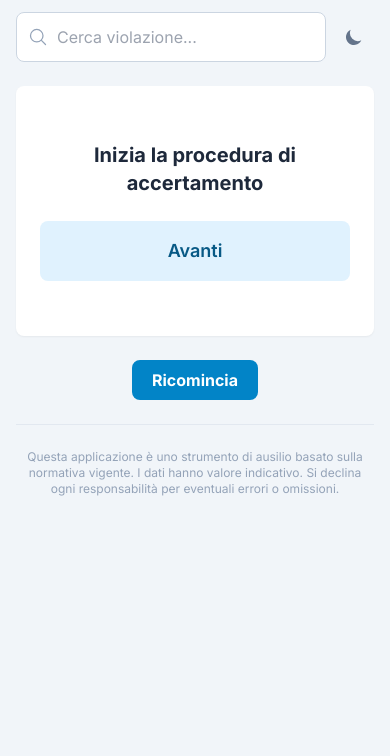
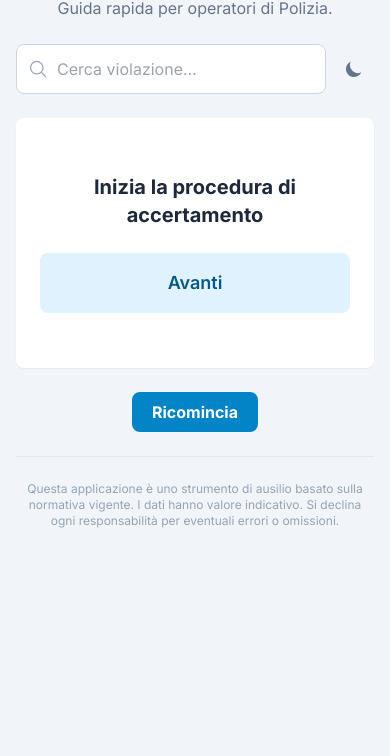
Before and after one commit to infomichelerosati/Monopattini, a plain HTML site: page index.html in a window 390 px wide. Shown: the part 88-844 px from the top of the page. Drawn offline with nearby package versions, Linux system fonts and the light colour scheme.

Commit message:
Update index.html

```diff
--- a/index.html
+++ b/index.html
@@ -73,7 +73,7 @@
 </head>
 <body class="bg-slate-100 dark:bg-slate-900 min-h-screen">
 
-    <div class="w-full max-w-4xl mx-auto p-4 md:p-6 relative">
+    <div class="w-full max-w-4xl mx-auto px-4 pb-4 pt-12 md:p-6 relative">
 
         <div class="powered-by absolute top-4 left-4 select-none">Powered By Michele Rosati</div>
 
```
